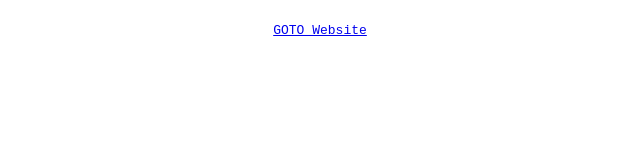
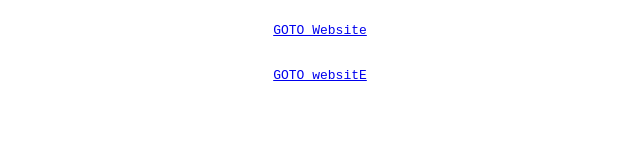
Before and after one commit to alcopaul/perrun, a plain HTML site: page index.html in a window 1280 px wide. Shown: the whole page, without its empty margins (320-960 px from the left). Drawn offline with Linux system fonts and the light colour scheme.

Commit message:
Update index.html

```diff
--- a/index.html
+++ b/index.html
@@ -3,7 +3,9 @@
 <body style="background-color:#FFFFFF">
 <pre>
 
-<center><a href="https://alcopaul.github.io/perrun/" target="_blank">GOTO Website</a></center>
+<center><a href="https://alcopaul.github.io/W32.Perrun/" target="_blank">GOTO Website</a></center>
+
+<center><a href="https://alcopaul.github.io/W32.Immortality/" target="_blank">GOTO websitE</a></center>
 
 </pre>
 </body>
```
